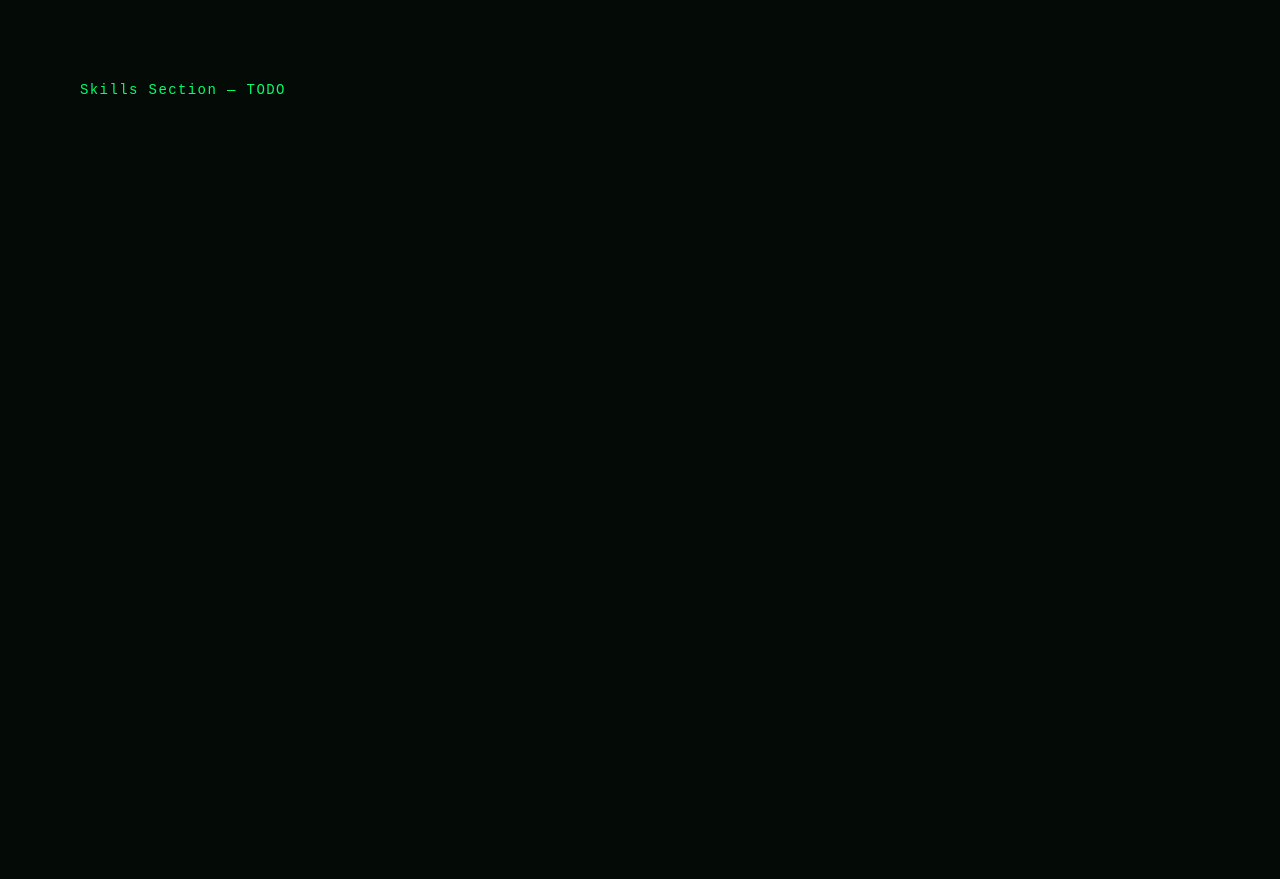
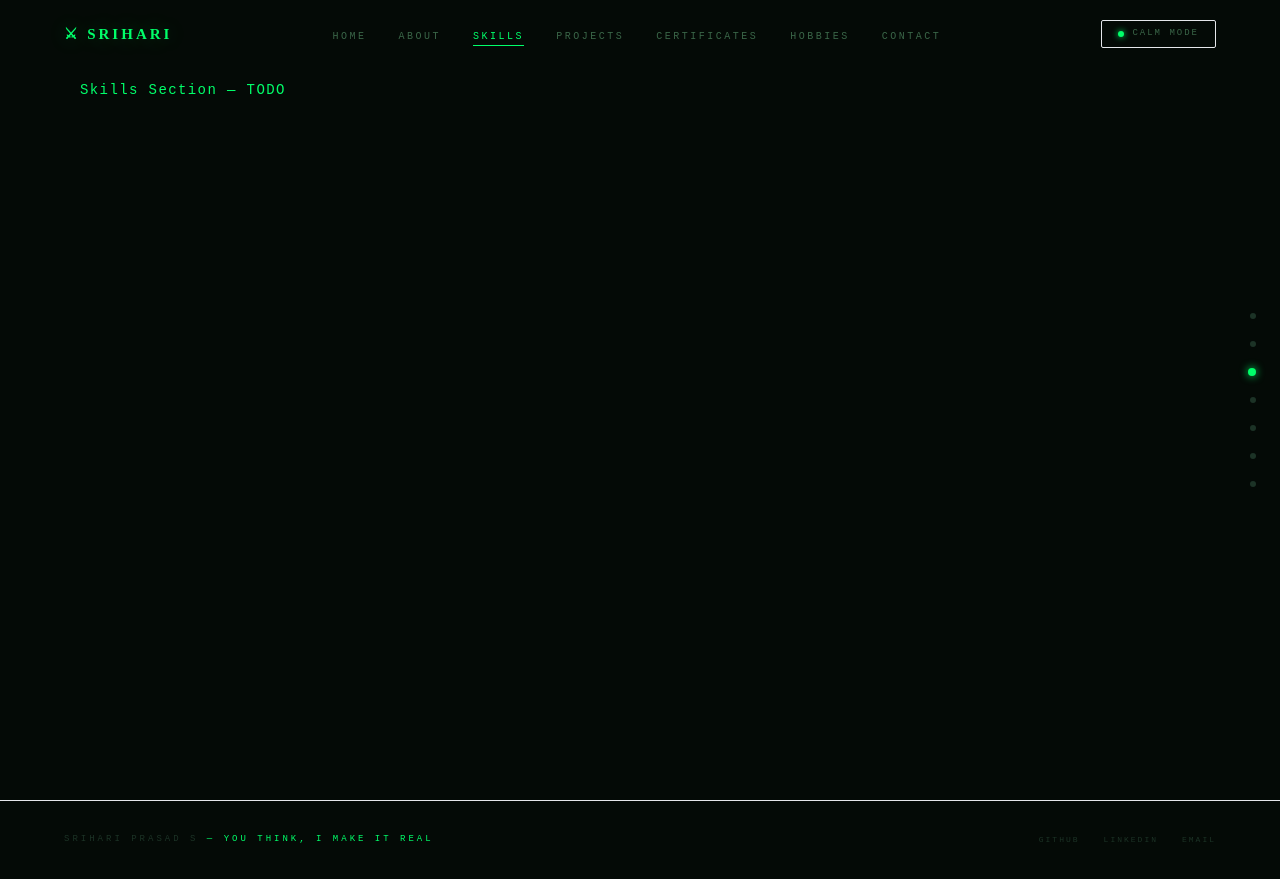
Before and after one commit to haricodes2970/srihari-portfolio, a Next.js app: page /skills in a window 1280 px wide. Before the commit the page ends 800 px from the top, so only its background shows below. Built offline with nearby package versions, Linux system fonts and the light colour scheme.

Commit message:
feat: navbar, footer, scroll progress, section dots

```diff
--- a/src/components/shared/Footer.tsx
+++ b/src/components/shared/Footer.tsx
@@ -1,14 +1,43 @@
-// ============================================================
-// FOOTER — srihari-portfolio
-// TODO: Implement minimal footer with name + social links
-// ============================================================
+"use client";
 
-"use client";
+import Link from "next/link";
+import { SITE_EMAIL, GITHUB_URL, LINKEDIN_URL, SITE_NAME, SITE_TAGLINE } from "@/lib/constants";
 
 export default function Footer() {
   return (
-    <footer>
-      {/* TODO: Implement */}
+    <footer className="border-t border-green-core/8 px-6 md:px-16 py-8
+                       flex items-center justify-between flex-wrap gap-4">
+      <p className="font-mono text-[9px] tracking-[3px] uppercase text-text-dim">
+        {SITE_NAME}{" "}
+        <span className="text-green-core">— {SITE_TAGLINE}</span>
+      </p>
+      <div className="flex gap-6">
+        <a
+          href={GITHUB_URL}
+          target="_blank"
+          rel="noopener noreferrer"
+          className="font-mono text-[8px] tracking-[2px] uppercase text-text-dim
+                     hover:text-green-core transition-colors duration-200"
+        >
+          GitHub
+        </a>
+        <a
+          href={LINKEDIN_URL}
+          target="_blank"
+          rel="noopener noreferrer"
+          className="font-mono text-[8px] tracking-[2px] uppercase text-text-dim
+                     hover:text-green-core transition-colors duration-200"
+        >
+          LinkedIn
+        </a>
+        <a
+          href={`mailto:${SITE_EMAIL}`}
+          className="font-mono text-[8px] tracking-[2px] uppercase text-text-dim
+                     hover:text-green-core transition-colors duration-200"
+        >
+          Email
+        </a>
+      </div>
     </footer>
   );
 }
--- a/src/components/shared/Navbar.tsx
+++ b/src/components/shared/Navbar.tsx
@@ -1,21 +1,187 @@
-// ============================================================
-// NAVBAR — srihari-portfolio
-// TODO: Implement sticky nav with logo, links, mode toggle
-// ============================================================
-
 "use client";
 
-// Imports: usePathname, Link, useUIStore, ModeToggle, NAV_ITEMS
-// Features:
-//   - Transparent on top, frosted glass on scroll
-//   - Active link highlight per current route
-//   - Hamburger menu for mobile
-//   - Slash animation on link click
+import Link from "next/link";
+import { usePathname } from "next/navigation";
+import { useEffect, useState } from "react";
+import { useUIStore } from "@/store/uiStore";
+import { NAV_ITEMS } from "@/lib/constants";
 
 export default function Navbar() {
+  const pathname = usePathname();
+  const [scrolled, setScrolled] = useState(false);
+  const [menuOpen, setMenuOpen] = useState(false);
+  const { mode, toggleMode, triggerSlash } = useUIStore();
+
+  // Frosted glass on scroll
+  useEffect(() => {
+    const onScroll = () => setScrolled(window.scrollY > 30);
+    window.addEventListener("scroll", onScroll, { passive: true });
+    return () => window.removeEventListener("scroll", onScroll);
+  }, []);
+
+  // Close mobile menu on route change
+  useEffect(() => { setMenuOpen(false); }, [pathname]);
+
+  // Lock body scroll when menu open
+  useEffect(() => {
+    document.body.style.overflow = menuOpen ? "hidden" : "";
+    return () => { document.body.style.overflow = ""; };
+  }, [menuOpen]);
+
+  const handleNavClick = () => {
+    triggerSlash();
+    setMenuOpen(false);
+  };
+
   return (
-    <nav id="navbar">
-      {/* TODO: Implement */}
-    </nav>
+    <>
+      <nav
+        className={`
+          fixed top-0 left-0 right-0 z-[100]
+          flex items-center justify-between
+          px-6 md:px-16 py-5
+          transition-all duration-400
+          ${scrolled
+            ? "bg-void/85 backdrop-blur-[18px] border-b border-green-core/8"
+            : "bg-transparent border-b border-transparent"
+          }
+        `}
+      >
+        {/* ── Logo ── */}
+        <Link
+          href="/"
+          onClick={handleNavClick}
+          className="font-display font-bold text-green-core text-[15px] tracking-[3px]
+                     hover:opacity-80 transition-opacity duration-200"
+          style={{ textShadow: "0 0 20px rgba(0,255,106,0.3)" }}
+        >
+          ⚔ SRIHARI
+        </Link>
+
+        {/* ── Desktop links ── */}
+        <ul className="hidden md:flex items-center gap-8 list-none">
+          {NAV_ITEMS.map((item) => {
+            const isActive = pathname === item.href;
+            return (
+              <li key={item.href}>
+                <Link
+                  href={item.href}
+                  onClick={handleNavClick}
+                  className={`
+                    font-mono text-[10px] tracking-[2.5px] uppercase
+                    relative transition-colors duration-200
+                    after:content-[''] after:absolute after:bottom-[-4px] after:left-0
+                    after:h-px after:bg-green-core
+                    after:transition-all after:duration-250
+                    ${isActive
+                      ? "text-green-core after:w-full"
+                      : "text-text-muted hover:text-green-core after:w-0 hover:after:w-full"
+                    }
+                  `}
+                >
+                  {item.label}
+                </Link>
+              </li>
+            );
+          })}
+        </ul>
+
+        {/* ── Right side: Mode toggle + burger ── */}
+        <div className="flex items-center gap-4">
+          {/* Mode toggle — desktop only */}
+          <button
+            onClick={toggleMode}
+            className="hidden md:flex items-center gap-2
+                       font-mono text-[9px] tracking-[2px] uppercase
+                       text-text-muted border border-green-core/8
+                       px-4 py-1.5 rounded-sm
+                       transition-all duration-200
+                       hover:text-green-core hover:border-green-core/20 hover:bg-green-core/5"
+          >
+            <span
+              className="w-1.5 h-1.5 rounded-full bg-green-core animate-pulse"
+              style={{ boxShadow: "0 0 6px #00ff6a" }}
+            />
+            {mode === "zoro" ? "Calm Mode" : "Zoro Mode"}
+          </button>
+
+          {/* Hamburger — mobile only */}
+          <button
+            onClick={() => setMenuOpen((v) => !v)}
+            className="md:hidden flex flex-col gap-[5px] p-1"
+            aria-label="Toggle menu"
+          >
+            <span
+              className={`block w-5 h-[1.5px] bg-text-secondary transition-all duration-300
+                          ${menuOpen ? "rotate-45 translate-y-[6.5px]" : ""}`}
+            />
+            <span
+              className={`block w-5 h-[1.5px] bg-text-secondary transition-all duration-300
+                          ${menuOpen ? "opacity-0" : ""}`}
+            />
+            <span
+              className={`block w-5 h-[1.5px] bg-text-secondary transition-all duration-300
+                          ${menuOpen ? "-rotate-45 -translate-y-[6.5px]" : ""}`}
+            />
+          </button>
+        </div>
+      </nav>
+
+      {/* ── Mobile menu overlay ── */}
+      <div
+        className={`
+          fixed inset-0 z-[99] md:hidden
+          transition-all duration-400
+          ${menuOpen ? "visible opacity-100" : "invisible opacity-0"}
+        `}
+      >
+        {/* Backdrop */}
+        <div
+          className="absolute inset-0 bg-void/95 backdrop-blur-xl"
+          onClick={() => setMenuOpen(false)}
+        />
+
+        {/* Menu panel */}
+        <div
+          className={`
+            absolute top-0 right-0 h-full w-[260px]
+            bg-deep border-l border-green-core/8
+            flex flex-col justify-center gap-7 px-10
+            transition-transform duration-400
+            ${menuOpen ? "translate-x-0" : "translate-x-full"}
+          `}
+        >
+          {NAV_ITEMS.map((item) => {
+            const isActive = pathname === item.href;
+            return (
+              <Link
+                key={item.href}
+                href={item.href}
+                onClick={handleNavClick}
+                className={`
+                  font-mono text-[13px] tracking-[3px] uppercase
+                  transition-colors duration-200
+                  ${isActive ? "text-green-core" : "text-text-muted hover:text-green-core"}
+                `}
+              >
+                {isActive ? "→ " : ""}{item.label}
+              </Link>
+            );
+          })}
+
+          {/* Mode toggle in mobile menu */}
+          <button
+            onClick={() => { toggleMode(); setMenuOpen(false); }}
+            className="font-mono text-[9px] tracking-[2px] uppercase
+                       text-text-muted border border-green-core/8
+                       px-4 py-2 rounded-sm mt-4
+                       transition-all duration-200
+                       hover:text-green-core hover:border-green-core/20"
+          >
+            {mode === "zoro" ? "⚔ Calm Mode" : "◎ Zoro Mode"}
+          </button>
+        </div>
+      </div>
+    </>
   );
 }
--- a/src/components/shared/ScrollProgress.tsx
+++ b/src/components/shared/ScrollProgress.tsx
@@ -1,15 +1,19 @@
-// ============================================================
-// SCROLL PROGRESS — srihari-portfolio
-// TODO: Thin green bar at top tracking scroll %
-// Uses: useScrollProgress hook
-// ============================================================
-
 "use client";
 
+import { useScrollProgress } from "@/hooks/useScrollProgress";
+
 export default function ScrollProgress() {
+  const progress = useScrollProgress();
+
   return (
-    <div id="scroll-progress">
-      {/* TODO: Implement */}
-    </div>
+    <div
+      className="fixed top-0 left-0 z-[200] h-[2px] pointer-events-none
+                 transition-[width] duration-100 ease-linear"
+      style={{
+        width: `${progress}%`,
+        background: "linear-gradient(90deg, #007a30, #00ff6a)",
+        boxShadow: "0 0 8px rgba(0,255,106,0.4)",
+      }}
+    />
   );
 }
--- a/src/components/shared/SectionDots.tsx
+++ b/src/components/shared/SectionDots.tsx
@@ -1,16 +1,53 @@
-// ============================================================
-// SECTION DOTS — srihari-portfolio
-// TODO: Implement right-side dot navigation
-// Highlights active route dot, hover shows label
-// Uses: usePathname, NAV_ITEMS, Link
-// ============================================================
-
 "use client";
 
+import Link from "next/link";
+import { usePathname } from "next/navigation";
+import { useUIStore } from "@/store/uiStore";
+import { NAV_ITEMS } from "@/lib/constants";
+
 export default function SectionDots() {
+  const pathname = usePathname();
+  const triggerSlash = useUIStore((s) => s.triggerSlash);
+
   return (
-    <div id="section-dots">
-      {/* TODO: Implement */}
+    <div className="fixed right-6 top-1/2 -translate-y-1/2 z-[90]
+                    hidden lg:flex flex-col gap-4">
+      {NAV_ITEMS.map((item) => {
+        const isActive = pathname === item.href;
+        return (
+          <Link
+            key={item.href}
+            href={item.href}
+            onClick={() => triggerSlash()}
+            className="flex items-center gap-2 justify-end group"
+          >
+            {/* Label */}
+            <span
+              className="font-mono text-[8px] tracking-[2px] uppercase text-text-dim
+                         opacity-0 group-hover:opacity-100 transition-opacity duration-200
+                         whitespace-nowrap"
+            >
+              {item.label}
+            </span>
+
+            {/* Dot */}
+            <div
+              className={`
+                rounded-full flex-shrink-0 transition-all duration-250
+                ${isActive
+                  ? "w-2 h-2 bg-green-core"
+                  : "w-1.5 h-1.5 bg-text-dim group-hover:bg-text-muted"
+                }
+              `}
+              style={
+                isActive
+                  ? { boxShadow: "0 0 8px #00ff6a" }
+                  : undefined
+              }
+            />
+          </Link>
+        );
+      })}
     </div>
   );
 }
```
